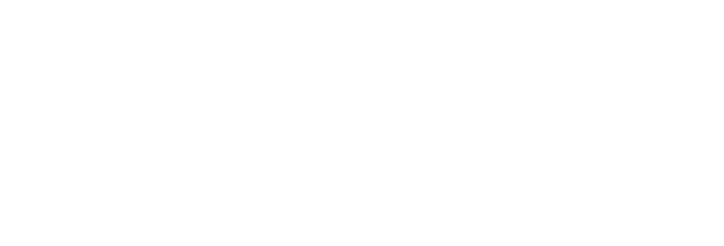
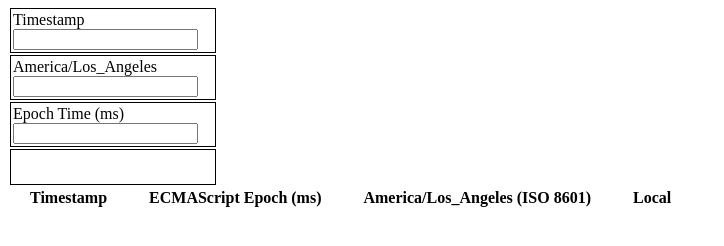
Before and after one commit to seannam/timezoneConverter, a plain HTML site: page index.html in a window 1280 px wide. Shown: the whole page, without its empty margins (0-724 px from the left). Drawn offline with Linux system fonts and the light colour scheme.

Commit message:
basic layout for input and output

```diff
--- a/index.html
+++ b/index.html
@@ -10,5 +10,34 @@
 <script src="scripts/main.js"></script>
 <body>
 
+    <div class='container-small'>
+        <label for="timestampField">Timestamp</label>
+        <input type="text" name="timestampField" id="timestampField">
+    </div>
+    <div class="container-small">
+        <label for="outputPacific">America/Los_Angeles</label>
+        <span name="outputPacific" id="outputPacific"></span>
+        <input type="text" name="outputPacific" id="textFieldPacific">
+    </div>
+    <div class="container-small">
+        <label for="outputEpoch">Epoch Time (ms)</label>
+        <span name="outputEpoch" id="outputEpoch"></span>
+        <input type="text" name="outputEpoch" id="textFieldEpoch">
+    </div>
+    <div class="container-small">
+        <div id="consoleMessage"></div>
+    </div>
+    <table id="conversionTable">
+        <thead>
+            <tr>
+                <th>Timestamp</th>
+                <th>ECMAScript Epoch (ms)</th>
+                <th>America/Los_Angeles (ISO 8601)</th>
+                <th>Local</th>
+            </tr>
+        </thead>
+    </table>
+
+
 </body>
 </html>
```
